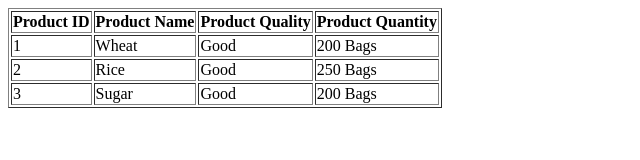
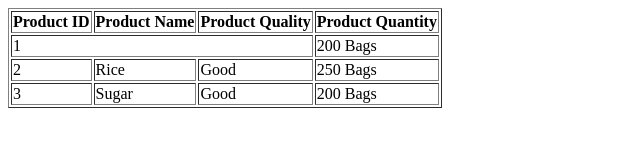
Before and after one commit to codewin19/php-icetl-sa, a plain HTML site: page html-tables/table2.html in a window 1280 px wide. Shown: the whole page, without its empty margins (0-640 px from the left). Drawn offline with Linux system fonts and the light colour scheme.

Commit message:
Colspan in tables

```diff
--- a/html-tables/table2.html
+++ b/html-tables/table2.html
@@ -16,9 +16,9 @@
             <th>Product Quantity</th>
         </tr>
         <tr>
-            <td>1</td>
-            <td>Wheat</td>
-            <td>Good</td>
+            <td colspan="3">1</td>
+            <!-- <td>Wheat</td> -->
+            <!-- <td>Good</td> -->
             <td>200 Bags</td>
         </tr>
         <tr>
```
